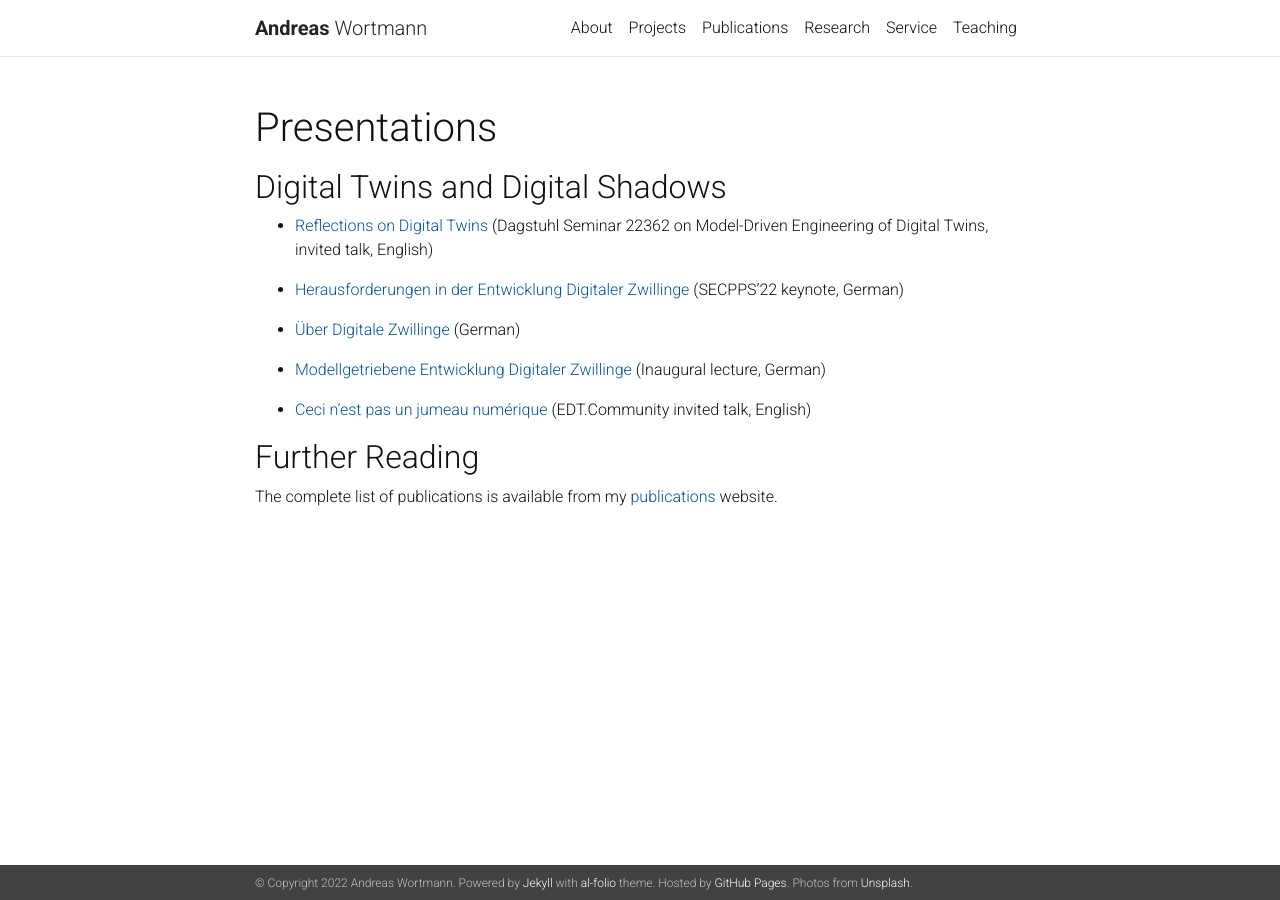
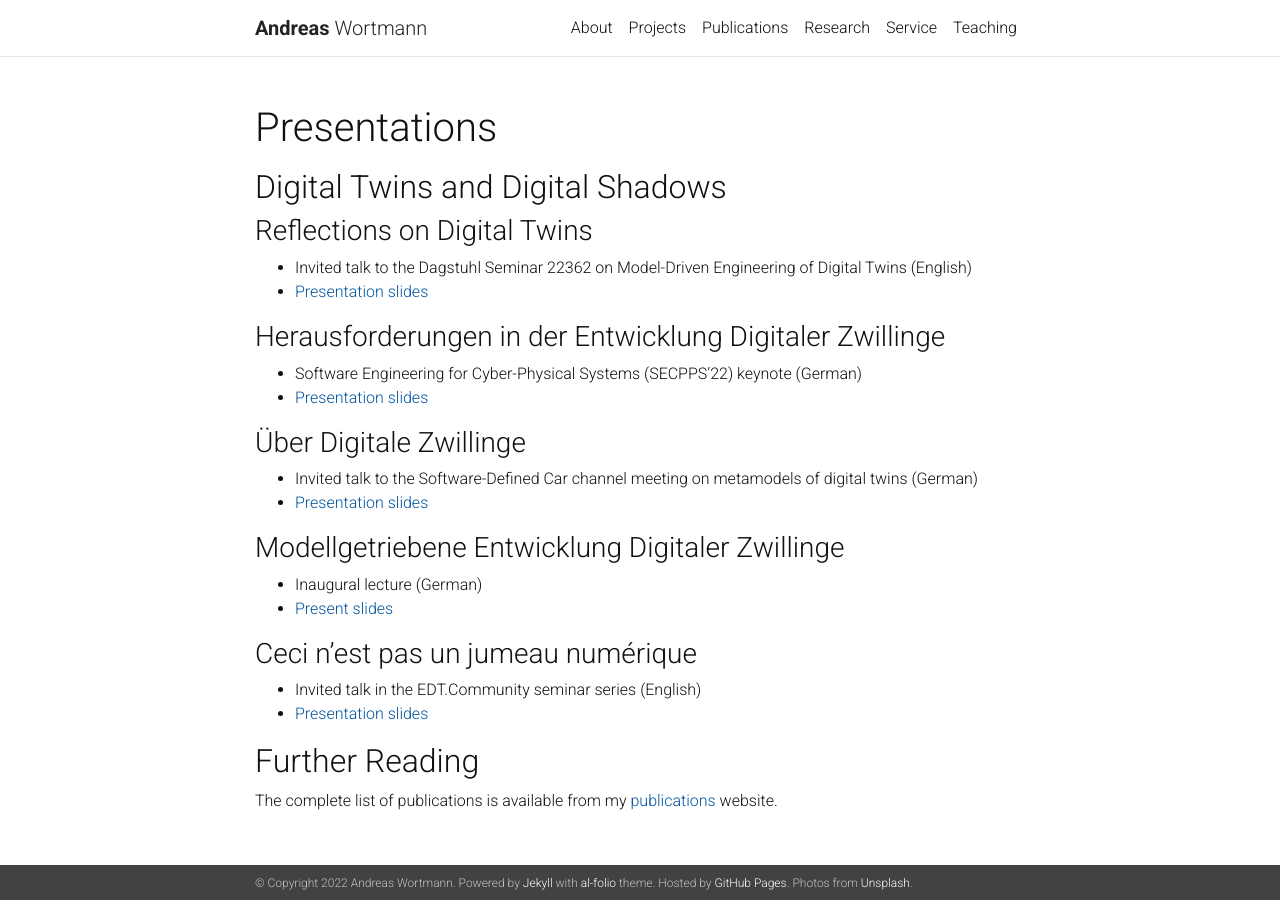
Before and after one commit to awortmann/awortmann.github.io, a Jekyll site: the page built from _pages/presentations.md, in a window 1280 px wide. Built offline with Jekyll 4.4.1, drawn with Linux system fonts in a browser that asks for light colours; nearby versions of some CDN libraries; a style sheet for code colours, icons or effects is not loaded.

Commit message:
Minor update

```diff
--- a/_pages/presentations.md
+++ b/_pages/presentations.md
@@ -8,15 +8,30 @@ nav: false
 
 ## Digital Twins and Digital Shadows
 
-- [Reflections on Digital Twins](https://github.com/awortmann/awortmann.github.io/raw/master/downloads/presentations/22.09.04.Dagstuhl.Reflections_on_Digital_Twins.pdf) (Dagstuhl Seminar 22362 on Model-Driven Engineering of Digital Twins, invited talk, English)
+### Reflections on Digital Twins
 
-- [Herausforderungen in der Entwicklung Digitaler Zwillinge](https://github.com/awortmann/awortmann.github.io/raw/master/downloads/presentations/22.06.01.SECPPS.Herausforderungen.pdf) (SECPPS'22 keynote, German)
+- Invited talk to the Dagstuhl Seminar 22362 on Model-Driven Engineering of Digital Twins (English)
+- [Presentation slides](https://github.com/awortmann/awortmann.github.io/raw/master/downloads/presentations/22.09.04.Dagstuhl.Reflections_on_Digital_Twins.pdf)
 
-- [Über Digitale Zwillinge](https://github.com/awortmann/awortmann.github.io/raw/master/downloads/presentations/22.05.18.Ueber_Digitale_Zwillinge.pdf) (German)
+### Herausforderungen in der Entwicklung Digitaler Zwillinge
 
-- [Modellgetriebene Entwicklung Digitaler Zwillinge](https://github.com/awortmann/awortmann.github.io/raw/master/downloads/presentations/22.05.30.Modellgetriebene_Entwicklung_Digitaler_Zwillinge.pdf) (Inaugural lecture, German)
+- Software Engineering for Cyber-Physical Systems (SECPPS'22) keynote (German)
+- [Presentation slides](https://github.com/awortmann/awortmann.github.io/raw/master/downloads/presentations/22.06.01.SECPPS.Herausforderungen.pdf)
 
-- [Ceci n’est pas un jumeau numérique](https://github.com/awortmann/awortmann.github.io/raw/master/downloads/presentations/22.01.10.EDT_Community_Digital_Twins.pdf) (EDT.Community invited talk, English)
+### Über Digitale Zwillinge
+
+- Invited talk to the Software-Defined Car channel meeting on metamodels of digital twins (German)
+- [Presentation slides](https://github.com/awortmann/awortmann.github.io/raw/master/downloads/presentations/22.05.18.Ueber_Digitale_Zwillinge.pdf)
+
+### Modellgetriebene Entwicklung Digitaler Zwillinge
+
+- Inaugural lecture (German)
+- [Present slides](https://github.com/awortmann/awortmann.github.io/raw/master/downloads/presentations/22.05.30.Modellgetriebene_Entwicklung_Digitaler_Zwillinge.pdf)
+
+### Ceci n’est pas un jumeau numérique
+
+- Invited talk in the EDT.Community seminar series (English)
+- [Presentation slides](https://github.com/awortmann/awortmann.github.io/raw/master/downloads/presentations/22.01.10.EDT_Community_Digital_Twins.pdf)
 
 ## Further Reading
 
```
